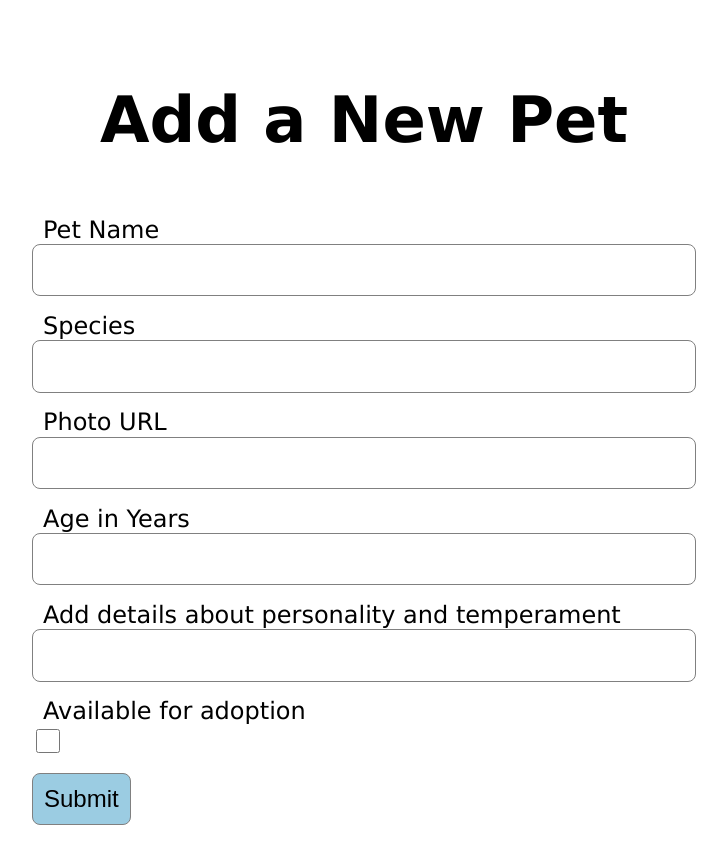
After one commit to TaraDenniston/adopt, a Flask app: page /add in a window 1280 px wide. The commit adds this page. Shown: the whole page, without its empty margins (276-1003 px from the left). Run offline with Flask 3, Linux system fonts and the light colour scheme.

Commit message:
add form for adding new pet

```diff
--- a/app.py
+++ b/app.py
@@ -1,6 +1,7 @@
-from flask import Flask, render_template
+from flask import Flask, render_template, redirect
 from flask_debugtoolbar import DebugToolbarExtension
 from models import db, connect_db, Pet
+from forms import AddPetForm
 
 app = Flask(__name__)
 app.app_context().push()
@@ -17,4 +18,26 @@ db.create_all()
 @app.route('/')
 def display_home_page():
     """Display the home page"""
-    return render_template('index.html')
+    pets = Pet.query.all()
+    return render_template('index.html', pets=pets)
+
+@app.route('/add', methods=['GET', 'Post'])
+def add_pet():
+    """Display the form to add a new pet"""
+    form = AddPetForm()
+
+    if form.validate_on_submit():
+        name = form.name.data
+        species = form.species.data
+        photo_url = form.photo_url.data
+        age = form.age.data
+        notes = form.notes.data
+        available = form.available.data
+
+        new_pet = Pet(name=name, species=species, photo_url=photo_url, \
+                      age=age, notes=notes, available=available)
+        db.session.add(new_pet)
+        db.session.commit()
+        return redirect('/')
+    else:
+        return render_template('add_pet.html', form=form)
--- /dev/null
+++ b/forms.py
@@ -0,0 +1,11 @@
+from flask_wtf import FlaskForm
+from wtforms import StringField, IntegerField, BooleanField
+
+
+class AddPetForm(FlaskForm):
+    name = StringField('Pet Name')
+    species = StringField('Species')
+    photo_url = StringField('Photo URL')
+    age = IntegerField('Age in Years')
+    notes = StringField('Add details about personality and temperament')
+    available = BooleanField('Available for adoption')
--- a/static/styles.css
+++ b/static/styles.css
@@ -25,6 +25,7 @@ h1 {
 .pets {
   flex-wrap: wrap;
   justify-content: center;
+  margin-bottom: 2rem;
 }
 
 .tile {
@@ -38,7 +39,8 @@ h1 {
 }
 
 .image {
-  background-color: rgb(223, 216, 211);
+  background-color: rgba(223, 216, 211, 0.637);
+  border: 2px solid rgba(209, 193, 182, 0.658);
   border-radius: 1rem;
   height: 17rem;
   width: 17rem;
@@ -53,6 +55,11 @@ h1 {
   overflow: hidden;
 }
 
+label {
+  font-size: 1.5rem;
+  padding: 0.7rem;
+}
+
 input, button {
   font-size: 1.5rem;
   border: 1px solid gray;
@@ -61,9 +68,18 @@ input, button {
 }
 
 button {
-  background-color: rgb(209, 209, 209);
+  background-color: rgb(155, 204, 226);
 }
 
 button:hover {
-  background-color: rgb(170, 170, 170);
+  background-color: rgb(120, 191, 224);
 }
+
+input[type='checkbox'] {
+  height: 1.5rem;
+  width: 1.5rem;
+}
+
+input[type='text'], input[type='number'] {
+  width: 40rem;
+}
--- /dev/null
+++ b/templates/add_pet.html
@@ -0,0 +1,17 @@
+{% extends "base.html" %}
+
+{% block title %}Pet Adoption Agency - Home{% endblock %}
+
+{% block content %}
+<h1>Add a New Pet</h1>
+<form method="POST">
+    {{ form.hidden_tag() }}
+    {% for field in form if field.widget.input_type != 'hidden' %}
+    <p>
+        {{field.label}}<br>
+        {{field}}
+    </p>
+    {% endfor %}
+    <button type="submit">Submit</button>
+</form>
+{% endblock %}
--- a/templates/index.html
+++ b/templates/index.html
@@ -16,4 +16,7 @@
         </div>
     {% endfor %}
 </section>
+<form action="/add">
+    <button type="submit">Add a Pet</button>
+</form>
 {% endblock %}
```
